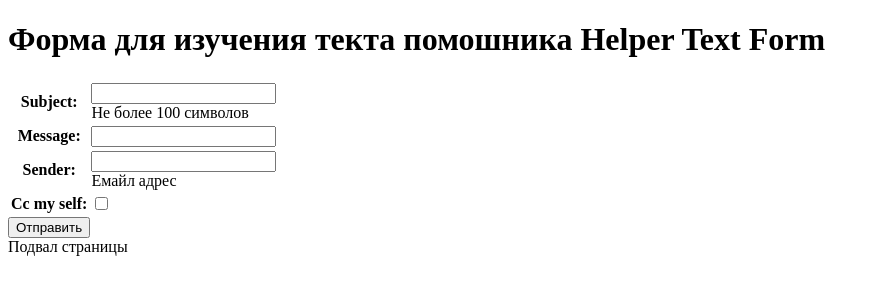
After one commit to Randry1/my-first-blog2, a Django app: page /firstapp/form_helper_text/ in a window 1280 px wide. The commit adds this page. Shown: the top 300 px of the page, without its empty margins (0-880 px from the left). Run offline with Django 3.2, Linux system fonts and the light colour scheme.

Commit message:
Форма с helper_text='' подписывает под Field твое описания поля

```diff
--- a/mysite/firstapp/forms.py
+++ b/mysite/firstapp/forms.py
@@ -4,16 +4,16 @@ from django import forms
 
 
 class UserForm(forms.Form):
-    name = forms.CharField(label='Имя', required=True)
-    age = forms.IntegerField(label='Возраст')
-    sex = forms.BooleanField(label='Пол')
+    name = forms.CharField(label='Имя', required=True, initial="Патрик")
+    age = forms.IntegerField(label='Возраст', initial='4')
+    sex = forms.BooleanField(label='Пол', initial=True)
     email_send = forms.NullBooleanField(label='Подписка', required=False)
-    email = forms.EmailField(label='Емайл')
-    combo = forms.ComboField(fields=[age, sex])
-    multi = forms.MultiValueField(fields=[email, name])
+    email = forms.EmailField(label='Емайл', initial='adf@dasd.d')
+    combo = forms.ComboField(fields=[age, sex], initial='sdf sad')
+    multi = forms.MultiValueField(fields=[email, name], initial='asdf')
     file = forms.FileField(label='Документ')
     image = forms.ImageField(label='Аватар')
-    date = forms.DateTimeField(label='Дата рождения')
+    date = forms.DateTimeField(label='Дата рождения', help_text='Должно быть чило')
     decimal = forms.DecimalField(label='Счет')
     hair_lengh = forms.FloatField(label='Длинна прически')
     foot_size = forms.ChoiceField(label='Размер ноги', choices=(
@@ -22,3 +22,12 @@ class UserForm(forms.Form):
         (3, "XXL"),
         (4, "XXXL"),
     ))
+    capcha = forms.IntegerField(label="2+2", label_suffix='=')
+
+
+class HelperTextContactForm(forms.Form):
+    '''Форма для изучения аргумента helper_text'''
+    subject = forms.CharField(help_text='Не более 100 символов')
+    message = forms.CharField()
+    sender = forms.EmailField(help_text='Емайл адрес')
+    cc_my_self = forms.BooleanField(required=False)
--- /dev/null
+++ b/mysite/firstapp/templates/firstapp/form_helper_text.html
@@ -0,0 +1,18 @@
+{% extends 'firstapp/base.html' %}
+{% block title %}
+    Helper text form
+{% endblock %}
+{% block header %}
+    Форма для изучения текта помошника Helper Text Form
+{% endblock %}
+{% block content %}
+    <div>
+        <form action="" method="post">
+            {% csrf_token %}
+            <table>
+                {{ helper_form }}
+            </table>
+            <button type="submit">Отправить</button>
+        </form>
+    </div>
+{% endblock %}
--- a/mysite/firstapp/templates/firstapp/form_template.html
+++ b/mysite/firstapp/templates/firstapp/form_template.html
@@ -11,6 +11,7 @@
         <table>
             {{ user_form }}
         </table>
+        {{ user_form.date.help_text }}
         <button type="submit">Отправить</button>
     </form>
 {% endblock %}
--- a/mysite/firstapp/urls.py
+++ b/mysite/firstapp/urls.py
@@ -33,4 +33,5 @@ urlpatterns = [
     path('if_template/', views.if_template, name='if_template'),
     path('for_template/', views.for_template, name='for_template'),
     path('form_template/', views.form_template, name='form_template'),
+    path('form_helper_text/', views.form_helper_text, name='form_helper_text')
 ]
--- a/mysite/firstapp/views.py
+++ b/mysite/firstapp/views.py
@@ -7,7 +7,7 @@ from django.shortcuts import render
 from django.template.response import TemplateResponse
 # from django.http import HttpResponse, HttpResponseRedirect, HttpResponsePermanentRedirect
 from django.http import *
-from .forms import UserForm
+from .forms import UserForm, HelperTextContactForm
 
 
 # Create your views here.
@@ -33,6 +33,7 @@ def index(request):
     content += '<a href="/firstapp/for_template/" class="btn btn-info">Функция for в шаблоне</a><br>'
     content += '<hr>'
     content += '<a href="/firstapp/form_template/" class="btn btn-info">Формы</a><br>'
+    content += '<a href="/firstapp/form_helper_text/" class="btn btn-info">Форма Helper text</a><br>'
     path_file = os.path.join(os.path.dirname(os.path.abspath(__file__)), 'templates')
     return render(request, 'firstapp/home.html', {'content': content, 'file': path_file})
 
@@ -157,9 +158,25 @@ def form_template(request):
     if request.method == 'POST':
         name = request.POST.get('name')  # Получить данные из формы поля name
         age = request.POST.get('age')  # Получить данные из формы поля age
-        output = "<h2>Имя: {0}, возраст{1} </h2>".format(name, age)
+        output = "<h2>Имя: {0}, возраст {1} </h2>".format(name, age)
         return HttpResponse(output)
     else:
         # Если форма не пришла еще то отправляем шаблон с формой
-        user_form = UserForm()  # Создаем обьект формы
+        user_form = UserForm(label_suffix='?')  # Создаем обьект формы
         return render(request, 'firstapp/form_template.html', {"user_form": user_form})
+
+
+def form_helper_text(request):
+    '''Обработчик для HelpTextContactForm'''
+    if request.method == 'POST':  # Если форма была отправлена
+        subject = request.POST.get('subject')  # Извлекаем данные из request запроса
+        message = request.POST.get('message')  #
+        sender = request.POST.get('sender')  #
+        cc_my_self = request.POST.get('cc_my_self')  #
+        return HttpResponse("<p>Тема: {0}</p>"  # Делаем с данными что хотим
+                            "<p>Сообшение: {1}</p>"  # перенаправляема в шаблон для ответа пользователю
+                            "<p>Емайл: {2} </p>"
+                            "<p>Галочка: {3} </p>".format(subject, message, sender, cc_my_self))
+    else:
+        helper_form = HelperTextContactForm(auto_id=False)
+        return render(request, 'firstapp/form_helper_text.html', {'helper_form': helper_form})
```
